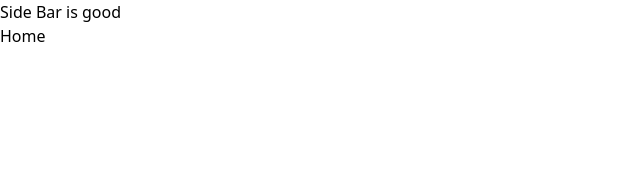
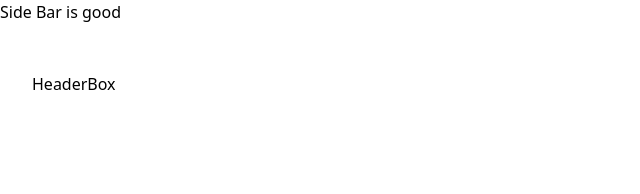
Before and after one commit to amaanpasha123/Banking, a Next.js app: page / in a window 1280 px wide. Shown: the top 194 px of the page, without its empty margins (0-640 px from the left). Built offline with nearby package versions, Linux system fonts and the light colour scheme.

Commit message:
header box started

```diff
--- a/app/(root)/page.tsx
+++ b/app/(root)/page.tsx
@@ -1,8 +1,21 @@
- import React from 'react'
+ import HeaderBox from '@/components/HeaderBox'
+import React from 'react'
 
  const Home = () => {
+  const loggedIn = {firstname : "Amaan"}
    return (
-     <div>Home</div>
+     <section className='home'>
+      <div className='home-content'>
+          <header className='home-header'>
+            <HeaderBox
+            type="greeting"
+            title="Welcome"
+            user={loggedIn?.firstname || "Guest"}
+            subtext="Access and managed your account and transaction efficiently"
+            />
+          </header>
+      </div>
+     </section>
    )
  }
 
--- /dev/null
+++ b/components/HeaderBox.tsx
@@ -0,0 +1,11 @@
+import React from 'react'
+
+const HeaderBox = ({type="title", title, user, subtext}
+    :
+    HeaderBoxProps) => {
+  return (
+    <div>HeaderBox</div>
+  )
+}
+
+export default HeaderBox
```
